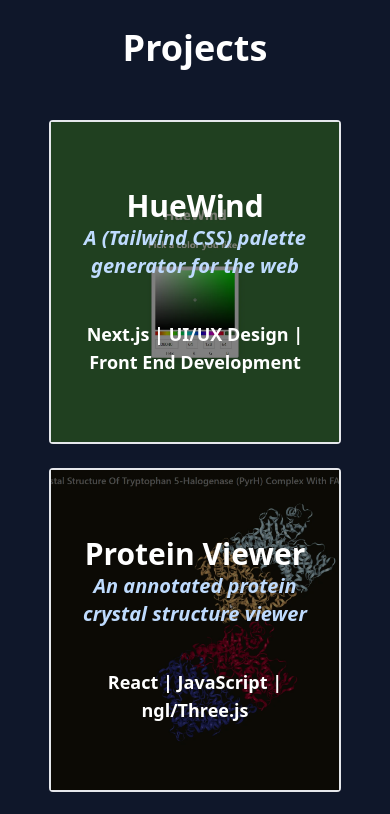
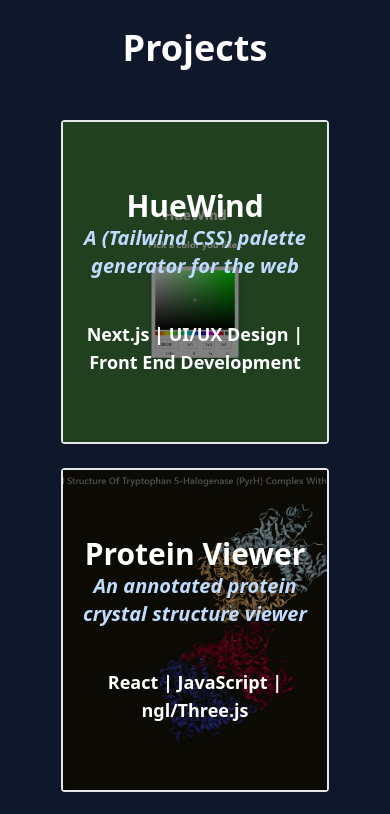
Before and after one commit to jordantwells42/jordantwells-next, a Next.js app: page / in a window 390 px wide. Shown: the part 1600-2414 px from the top of the page. Built offline with nearby package versions, Linux system fonts and the light colour scheme.

Commit message:
fixing project gaps

```diff
--- a/components/cards.js
+++ b/components/cards.js
@@ -23,7 +23,7 @@ export function Card (props) {
         initial={{x:-10, opacity:0}}
         whileInView={{x:0,opacity:1}}
         whileHover={{scale:1.05}}
-        className='flex flex-col rounded border-2 my-3'>
+        className='flex flex-col rounded border-2 m-3'>
         <div className='group w-full h-80'>
           <img
             className='transition-all ease-in-out duration-200 hover-none:brightness-50 hover-hover:group-hover:brightness-[0.1]  object-cover w-full h-full '
--- a/components/projects.js
+++ b/components/projects.js
@@ -8,7 +8,7 @@ let projects = JSON.parse(JSON.stringify(projectsJSON))
 export default function Projects () {
   return (
     <Section name='Projects'>
-      <div className='grid md:grid-cols-1 lg:grid-cols-2 md:gap-8 sm:gap-4 flex items-center justify-center'>
+      <div className='grid md:grid-cols-1 lg:grid-cols-2 md:gap-4 sm:gap-2 flex-wrap items-center justify-center'>
         {projects.map(project => (
           <ProjectCard
             key={project.title}
```
